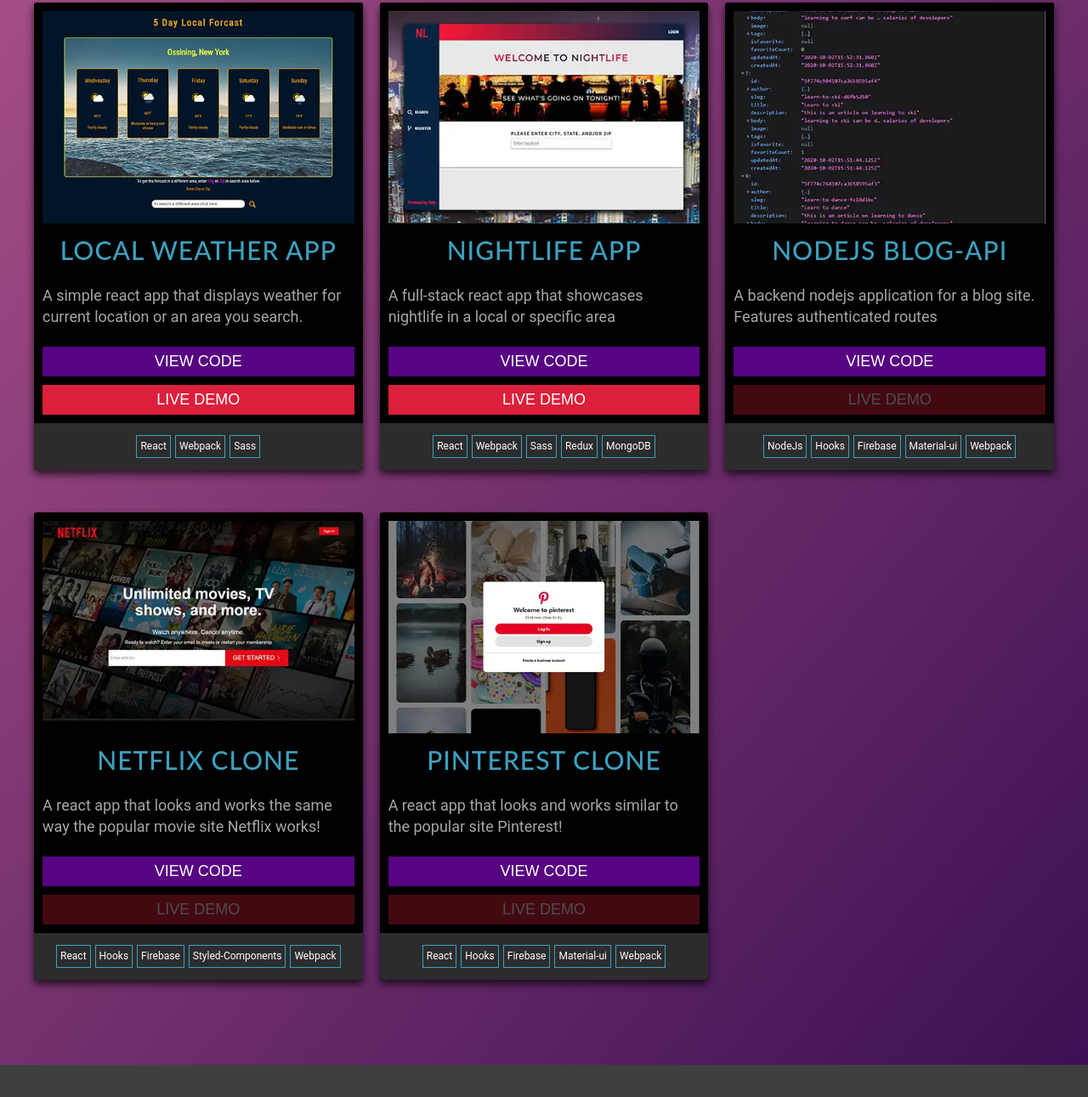
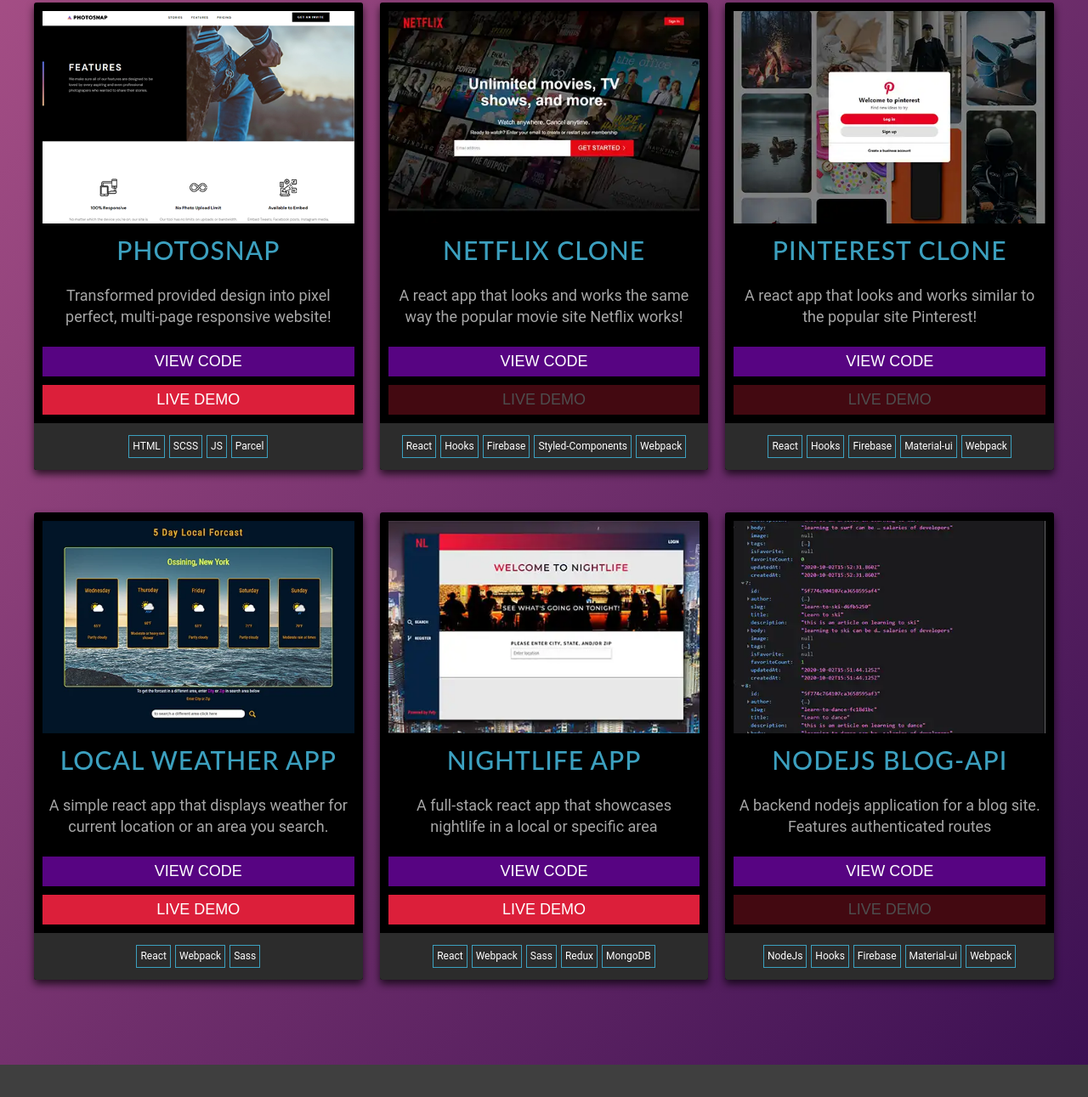
Before and after one commit to Sfailla/portfolio-website, a website built with Parcel: page src/index.html in a window 1280 px wide. Shown: the part 2809-4100 px from the top of the page at 85% size. Built offline with nearby package versions, Linux system fonts and the light colour scheme.

Commit message:
added photosnap project to portfolio

```diff
--- a/src/index.html
+++ b/src/index.html
@@ -244,6 +244,130 @@
         <!-- PROJECT CARDS -->
         <div class="projects__grid-container">
 
+            <!-- PHOTOSNAP -->
+            <div class="projects__card">
+                <div class="projects__card-container">
+                    <div class="projects__card-upper">
+                        <img src="./img/photosnap-desktop.png" width="500" height="289" alt="netflix-img"
+                            class="projects__desktop-img">
+                        <img src="./img/photosnap-mobile.png" width="325" height="200" alt="netflix-img"
+                            class="projects__mobile-img">
+                    </div>
+                    <div class="projects__card-body">
+                        <div class="projects__title card-title">
+                            Photosnap
+                        </div>
+                        <div class="projects__card-text">
+                            Transformed provided design into pixel perfect, multi-page responsive website!
+                        </div>
+                    </div>
+                    <div class="projects__button-group">
+                        <button class="button button--view-code">
+                            <a href="https://github.com/Sfailla/photosnap" target="_blank" rel="nofollow noopener">
+                                View Code
+                            </a>
+                        </button>
+                        <button class="button button--view-live">
+                            <a href="https://photosnap-lime.vercel.app" target="_blank" rel="nofollow noopener">
+                                Live Demo
+                            </a>
+                        </button>
+                    </div>
+                </div>
+                <div class="projects__card-footer">
+                    <div class="projects__tags">
+                        <p class="code-tag">HTML</p>
+                        <p class="code-tag">SCSS</p>
+                        <p class="code-tag">JS</p>
+                        <p class="code-tag">Parcel</p>
+                    </div>
+                </div>
+            </div>
+
+            <!-- REACT NETFLIX APP -->
+            <div class="projects__card">
+                <div class="projects__card-container">
+                    <div class="projects__card-upper">
+                        <img src="./img/netlfix-desktop.webp" width="500" height="289" alt="netflix-img"
+                            class="projects__desktop-img">
+                        <img src="./img/netflix-mobile.webp" width="325" height="200" alt="netflix-img"
+                            class="projects__mobile-img">
+                    </div>
+                    <div class="projects__card-body">
+                        <div class="projects__title card-title">
+                            Netflix Clone
+                        </div>
+                        <div class="projects__card-text">
+                            A react app that looks and works the same way the popular movie site Netflix works!
+                        </div>
+                    </div>
+                    <div class="projects__button-group">
+                        <button class="button button--view-code">
+                            <a href="https://github.com/Sfailla/netflix-clone" target="_blank" rel="nofollow noopener">
+                                View Code
+                            </a>
+                        </button>
+                        <button disabled class="button button--view-live">
+                            <a href="https://github.com/Sfailla/netflix-clone" target="_blank" rel="nofollow noopener">
+                                Live Demo
+                            </a>
+                        </button>
+                    </div>
+                </div>
+                <div class="projects__card-footer">
+                    <div class="projects__tags">
+                        <p class="code-tag">React</p>
+                        <p class="code-tag">Hooks</p>
+                        <p class="code-tag">Firebase</p>
+                        <p class="code-tag">Styled-Components</p>
+                        <p class="code-tag">Webpack</p>
+                    </div>
+                </div>
+            </div>
+
+            <!-- REACT PINTEREST CLONE -->
+            <div class="projects__card">
+                <div class="projects__card-container">
+                    <div class="projects__card-upper">
+                        <img src="./img/pinterest-desktop.webp" width="500" height="289" alt="pinterest-img"
+                            class="projects__desktop-img">
+                        <img src="./img/pinterest-mobile.webp" width="325" height="200" alt="pinterest-img"
+                            class="projects__mobile-img">
+                    </div>
+                    <div class="projects__card-body">
+                        <div class="projects__title card-title">
+                            Pinterest Clone
+                        </div>
+                        <div class="projects__card-text">
+                            A react app that looks and works similar to the popular site Pinterest!
+                        </div>
+                    </div>
+                    <div class="projects__button-group">
+                        <button class="button button--view-code">
+                            <a href="https://github.com/Sfailla/pinterest-clone" target="_blank"
+                                rel="nofollow noopener">
+                                View Code
+                            </a>
+                        </button>
+                        <button disabled class="button button--view-live">
+                            <a href="https://github.com/Sfailla/pinterest-clone" target="_blank"
+                                rel="nofollow noopener">
+                                Live Demo
+                            </a>
+                        </button>
+                    </div>
+                </div>
+                <div class="projects__card-footer">
+                    <div class="projects__tags">
+                        <p class="code-tag">React</p>
+                        <p class="code-tag">Hooks</p>
+                        <p class="code-tag">Firebase</p>
+                        <p class="code-tag">Material-ui</p>
+                        <p class="code-tag">Webpack</p>
+                    </div>
+                </div>
+            </div>
+
             <!-- LOCAL WEATHER APP -->
             <div class="projects__card">
                 <div class="projects__card-container">
@@ -366,89 +490,7 @@
                 </div>
             </div>
 
-            <!-- REACT NETFLIX APP -->
-            <div class="projects__card">
-                <div class="projects__card-container">
-                    <div class="projects__card-upper">
-                        <img src="./img/netlfix-desktop.webp" width="500" height="289" alt="netflix-img"
-                            class="projects__desktop-img">
-                        <img src="./img/netflix-mobile.webp" width="325" height="200" alt="netflix-img"
-                            class="projects__mobile-img">
-                    </div>
-                    <div class="projects__card-body">
-                        <div class="projects__title card-title">
-                            Netflix Clone
-                        </div>
-                        <div class="projects__card-text">
-                            A react app that looks and works the same way the popular movie site Netflix works!
-                        </div>
-                    </div>
-                    <div class="projects__button-group">
-                        <button class="button button--view-code">
-                            <a href="https://github.com/Sfailla/netflix-clone" target="_blank" rel="nofollow noopener">
-                                View Code
-                            </a>
-                        </button>
-                        <button disabled class="button button--view-live">
-                            <a href="https://github.com/Sfailla/netflix-clone" target="_blank" rel="nofollow noopener">
-                                Live Demo
-                            </a>
-                        </button>
-                    </div>
-                </div>
-                <div class="projects__card-footer">
-                    <div class="projects__tags">
-                        <p class="code-tag">React</p>
-                        <p class="code-tag">Hooks</p>
-                        <p class="code-tag">Firebase</p>
-                        <p class="code-tag">Styled-Components</p>
-                        <p class="code-tag">Webpack</p>
-                    </div>
-                </div>
-            </div>
 
-            <!-- REACT PINTEREST CLONE -->
-            <div class="projects__card">
-                <div class="projects__card-container">
-                    <div class="projects__card-upper">
-                        <img src="./img/pinterest-desktop.webp" width="500" height="289" alt="pinterest-img"
-                            class="projects__desktop-img">
-                        <img src="./img/pinterest-mobile.webp" width="325" height="200" alt="pinterest-img"
-                            class="projects__mobile-img">
-                    </div>
-                    <div class="projects__card-body">
-                        <div class="projects__title card-title">
-                            Pinterest Clone
-                        </div>
-                        <div class="projects__card-text">
-                            A react app that looks and works similar to the popular site Pinterest!
-                        </div>
-                    </div>
-                    <div class="projects__button-group">
-                        <button class="button button--view-code">
-                            <a href="https://github.com/Sfailla/pinterest-clone" target="_blank"
-                                rel="nofollow noopener">
-                                View Code
-                            </a>
-                        </button>
-                        <button disabled class="button button--view-live">
-                            <a href="https://github.com/Sfailla/pinterest-clone" target="_blank"
-                                rel="nofollow noopener">
-                                Live Demo
-                            </a>
-                        </button>
-                    </div>
-                </div>
-                <div class="projects__card-footer">
-                    <div class="projects__tags">
-                        <p class="code-tag">React</p>
-                        <p class="code-tag">Hooks</p>
-                        <p class="code-tag">Firebase</p>
-                        <p class="code-tag">Material-ui</p>
-                        <p class="code-tag">Webpack</p>
-                    </div>
-                </div>
-            </div>
 
         </div>
     </section>
--- a/src/sass/layout/_projects.scss
+++ b/src/sass/layout/_projects.scss
@@ -85,6 +85,7 @@
   &__card-text {
     font-size: 1.8rem;
     padding: 1rem 0;
+    text-align: center;
   }
   &__card-footer {
     height: 10%;
```
Also changed, not shown: src/img/photosnap-desktop.png (added), src/img/photosnap-mobile.png (added).
